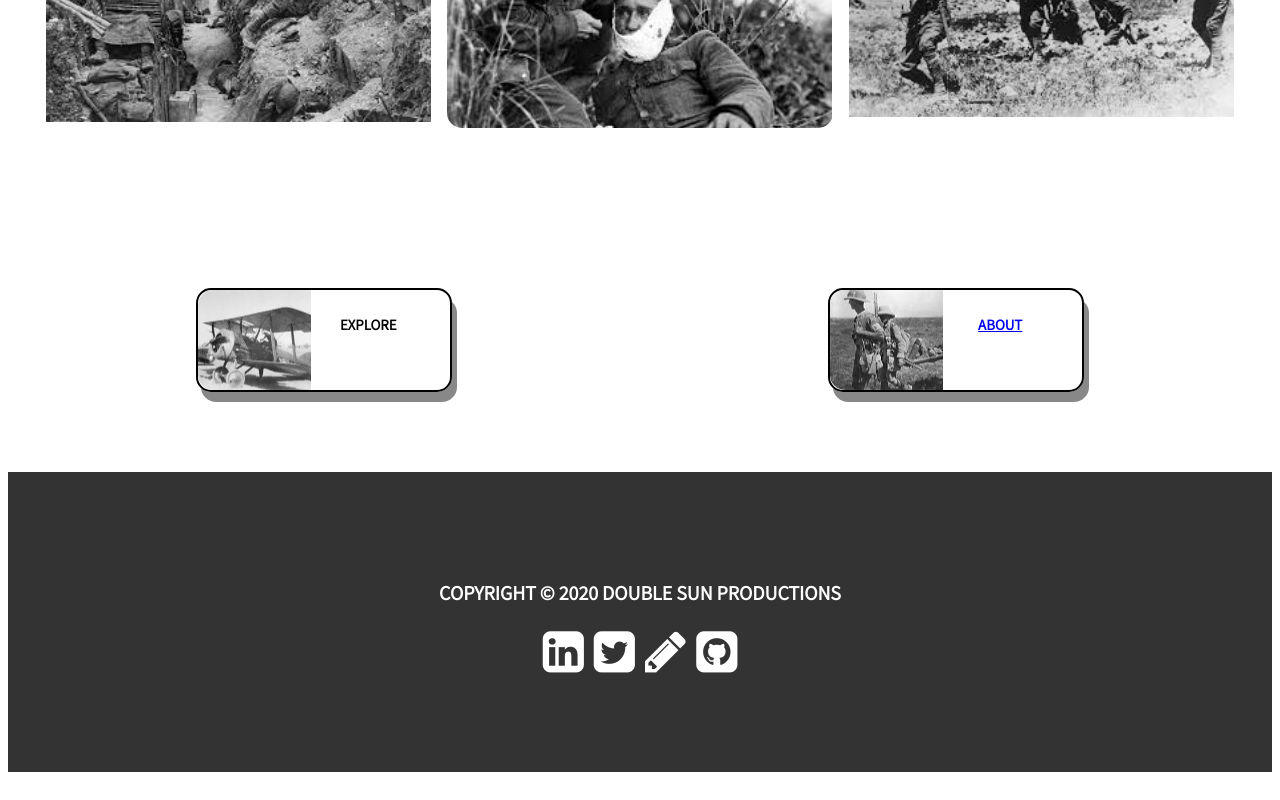
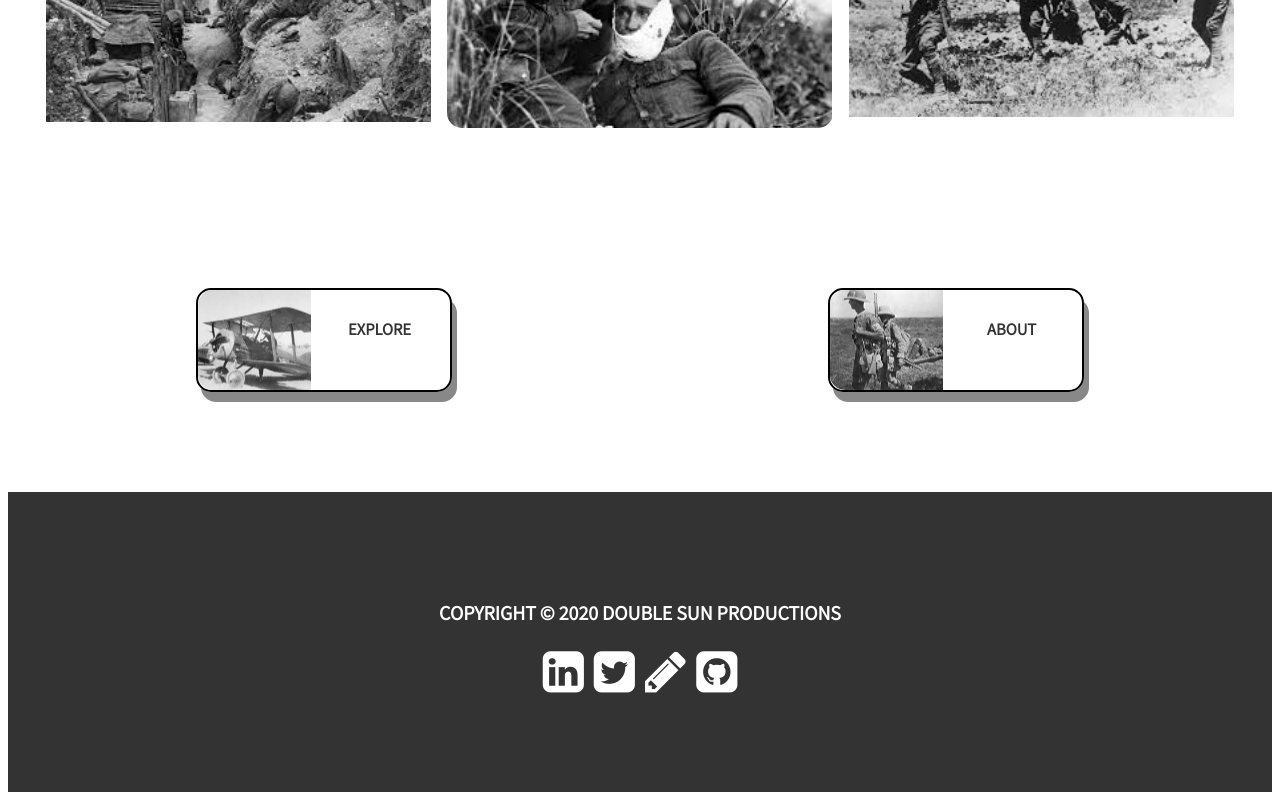
Before and after one commit to ravenusmc/world_one_letters, a Vue app in the folder client/: page / in a window 1280 px wide. Shown: the part 1124-1924 px from the top of the page. Built offline with nearby package versions, Linux system fonts and the light colour scheme.

Commit message:
added in a new page which will be were I display data

```diff
--- a/client/src/components/generic/Nav.vue
+++ b/client/src/components/generic/Nav.vue
@@ -9,6 +9,7 @@
 
       <div class='linkDiv'>
         <router-link class='font routerLinkFormatting' to="/">Home</router-link> |
+        <router-link class='font routerLinkFormatting' to="/explore">Explore</router-link> |
         <router-link class='font routerLinkFormatting' to="/about">About</router-link>
       </div>
 
--- a/client/src/components/home/Selection.vue
+++ b/client/src/components/home/Selection.vue
@@ -9,7 +9,7 @@
         </div>
 
         <div class='font font_info'>
-          <h5>Explore</h5>
+          <h5><router-link class='font routerLinkFormatting' to="/explore">Explore</router-link></h5>
         </div>
 
       </div>
@@ -43,7 +43,7 @@ section {
   flex-direction: row;
   justify-content: space-around;
   align-items: center;
-  margin-bottom: 80px;
+  margin-bottom: 100px;
 }
 
 .divRectangle {
@@ -75,8 +75,18 @@ section {
 
 .font_info {
   text-transform: uppercase;
-  font-size: 18px;
+  font-size: 20px;
+  width: 120%;
   text-align: center;
+}
+
+.routerLinkFormatting {
+  color: #333;
+  text-decoration: none;
+}
+
+.routerLinkFormatting:hover {
+  border-bottom: 2px solid #333;
 }
 
 
--- a/client/src/router/index.js
+++ b/client/src/router/index.js
@@ -17,6 +17,14 @@ const routes = [
     // this generates a separate chunk (about.[hash].js) for this route
     // which is lazy-loaded when the route is visited.
     component: () => import(/* webpackChunkName: "about" */ '../views/About.vue')
+  },
+  {
+    path: '/explore',
+    name: 'Explore',
+    // route level code-splitting
+    // this generates a separate chunk (about.[hash].js) for this route
+    // which is lazy-loaded when the route is visited.
+    component: () => import(/* webpackChunkName: "about" */ '../views/Explore.vue')
   }
 ]
 
--- /dev/null
+++ b/client/src/views/Explore.vue
@@ -0,0 +1,23 @@
+<template>
+  <div>
+    <Nav />
+    EXPLORE
+    <Footer />
+  </div>
+</template>
+
+<script>
+import Nav from '@/components/generic/Nav.vue';
+import Footer from '@/components/generic/Footer.vue';
+
+export default {
+  name: 'Explore',
+  components: {
+    Nav,
+    Footer,
+  }
+}
+</script>
+
+<style scoped>
+</style>
```
